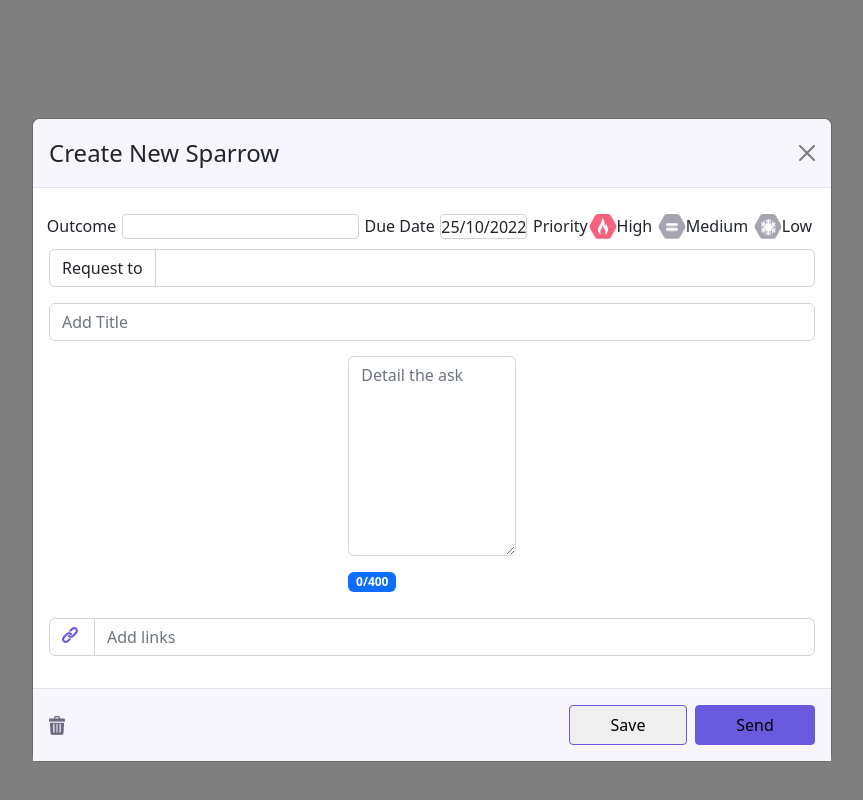
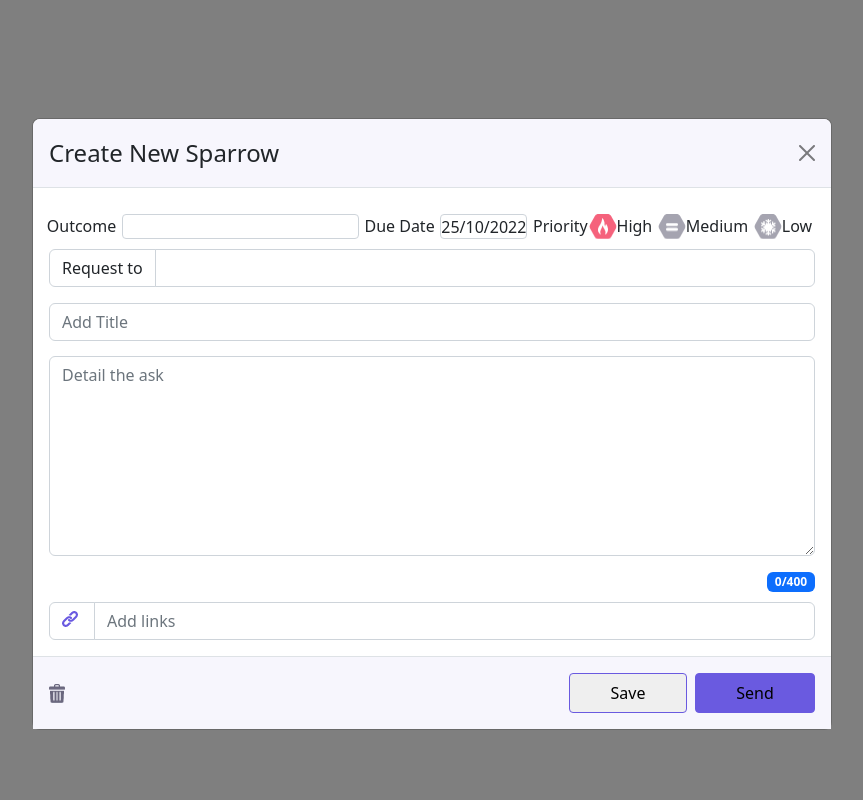
Before and after one commit to OviyaJagadeesan/Test, a React (Create React App) app: page /dec in a window 1280 px wide. Shown: the whole page, without its empty margins (208-1071 px from the left). Built offline with nearby package versions, Linux system fonts and the light colour scheme.

Commit message:
26-10-2022

```diff
--- a/src/App.js
+++ b/src/App.js
@@ -1,6 +1,7 @@
 import CreateSparrow from './Components/CreateSparrow/CreateSparrow';
 import DecisionRequired from './Components/DecisionRequired/DecisionRequired';
-import {BrowserRouter as Router,Route,Routes} from 'react-router-dom'
+import SparrowListing from './Components/SparrowListing/SparrowListing';
+import {BrowserRouter as Router,Route,Routes} from 'react-router-dom';
 
 function App() {
   return (
@@ -9,6 +10,7 @@ function App() {
       <Routes>
         <Route path='/' element={<CreateSparrow/>}/>
         <Route path='/dec' element={<DecisionRequired/>}/>
+        <Route path='/spr-list' element={<SparrowListing/>}/>
       </Routes>
     </div>
     </Router>
--- a/src/Components/CreateSparrow/CreateSparrow.js
+++ b/src/Components/CreateSparrow/CreateSparrow.js
@@ -11,6 +11,7 @@ function CreateSparrow() {
   const onClick=(user)=>{
     navigate('/dec');
   }
+
   const data = [
     {
       id: 1,
--- a/src/Components/DecisionRequired/DecisionRequired.css
+++ b/src/Components/DecisionRequired/DecisionRequired.css
@@ -103,13 +103,8 @@
 
 .contentbox{
     height: 200px;
-    line-height: 18px;
     margin-top: 15px;
-    padding-bottom: 10px;
-    padding-right: 15px;
     vertical-align: top;
-    text-align: left;
-    text-align: justify;
 }
 
 .content{
@@ -194,6 +189,10 @@
     border-radius: 4px;
 }
 
+.mt-3{
+    float: right;
+}
+
 @media only screen and (min-width:700px)and(max-width:992px) {
     .wi-modal {
         width: 700px;
--- a/src/Components/DecisionRequired/DecisionRequired.js
+++ b/src/Components/DecisionRequired/DecisionRequired.js
@@ -1,13 +1,11 @@
 import React, { useState } from "react";
 import Modal from "react-bootstrap/Modal";
 import "../DecisionRequired/DecisionRequired.css";
-import Container from 'react-bootstrap/Container'
-import Row from 'react-bootstrap/Row'
-import Col from 'react-bootstrap/Col'
-import Form from 'react-bootstrap/Form'
-import Badge from 'react-bootstrap/Badge'
+import Badge from "react-bootstrap/Badge";
+import { useNavigate } from "react-router-dom";
 
 function DecisionRequired() {
+  const navigate = useNavigate();
   const [lgShow, setLgShow] = useState(true);
 
   const current = new Date();
@@ -17,9 +15,13 @@ function DecisionRequired() {
 
   const [inputText, setInputText] = useState("");
   const [characterLimit] = useState(400);
-  // event handler
-  const handleChange = event => {
+
+  const handleChange = (event) => {
     setInputText(event.target.value);
+  };
+
+  const SendButton = () => {
+    navigate("/spr-list");
   };
 
   return (
@@ -65,20 +67,15 @@ function DecisionRequired() {
               </div>
             </div>
             <div>
-              <input type="text" placeholder="Add Title" className="form-control postponebox"></input>
+              <input
+                type="text"
+                placeholder="Add Title"
+                className="form-control postponebox"
+              ></input>
             </div>
             <div>
-              <Container>
-                <Row className="justify-content-md-center">
-                  <Col xs lg="3">
-                    <Form>
-                      <Form.Group
-                        className="mb-3"
-                        controlId="exampleForm.ControlTextarea1"
-                      >
-                        <Form.Control
-                          as="textarea"
-                          className="contentbox"
+              <textarea
+                className="form-control contentbox"
                 placeholder="Detail the ask"
                 rows={3}
                 value={inputText}
@@ -88,24 +85,21 @@ function DecisionRequired() {
               <Badge
                 className="mt-3"
                 bg={`${
-                            inputText.length > characterLimit
-                              ? "danger"
-                              : "primary"
+                  inputText.length > characterLimit ? "danger" : "primary"
                 }`}
               >
                 {inputText.length}/{characterLimit}
               </Badge>
-                      </Form.Group>
-                    </Form>
-                  </Col>
-                </Row>
-              </Container>
             </div>
-            <div className="input-group mb-3">
+            <div className="input-group">
               <span className="input-group-text">
                 <div className="link-img"></div>
               </span>
-              <input type="text" placeholder="Add links" className="form-control link-text"></input>
+              <input
+                type="text"
+                placeholder="Add links"
+                className="form-control link-text"
+              ></input>
             </div>
           </Modal.Body>
           <div className="modal-head-foot-bg-color">
@@ -117,7 +111,7 @@ function DecisionRequired() {
                 <button type="button" class="btn-save" data-dismiss="modal">
                   Save
                 </button>
-                <button type="button" class="btn-send">
+                <button type="button" class="btn-send" onClick={SendButton}>
                   Send
                 </button>
               </div>
--- /dev/null
+++ b/src/Components/SparrowListing/SparrowListing.css
@@ -0,0 +1,6 @@
+.spr-list-header{
+    height: 56px;
+    display: flex;
+    flex-direction: row ;
+    border-radius: 0px;
+}
--- /dev/null
+++ b/src/Components/SparrowListing/SparrowListing.js
@@ -0,0 +1,11 @@
+import React from 'react';
+import { Button } from 'react-bootstrap';
+import "../SparrowListing/SparrowListing.css"
+
+export default function () {
+  return (
+    <div className='card spr-list-header'>
+        <Button className='spr-list-logo-button'>LOGO</Button>
+    </div>
+  )
+}
```
Lines whose indentation alone changed are shown as unchanged.
